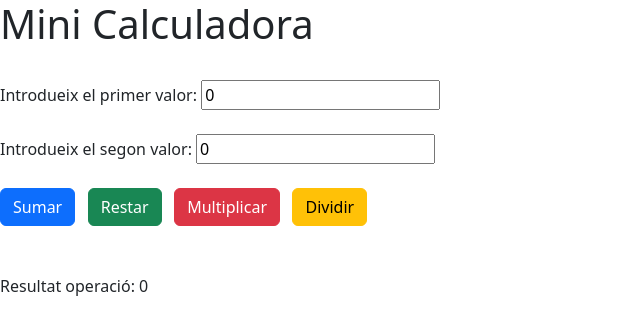
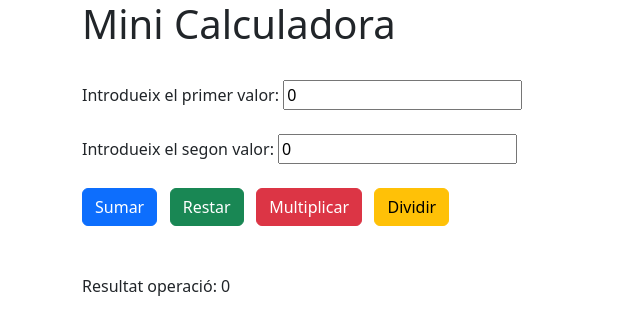
Before and after one commit to jaumevc/angular-pindoles, an Angular app in the folder mini-calculadora-app/: page / in a window 1280 px wide. Shown: the top 334 px of the page, without its empty margins (0-640 px from the left). Built offline with nearby package versions, Linux system fonts and the light colour scheme.

Commit message:
video 13 instalar bootstrap a partir min 9

```diff
--- a/mini-calculadora-app/angular.json
+++ b/mini-calculadora-app/angular.json
@@ -35,10 +35,10 @@
               "src/assets"
             ],
             "styles": [
-              "node_modules/bootstrap/dist/css/bootstrap.min.css",
-              "src/styles.css"
+              "src/styles.css",
+              "node_modules/bootstrap/dist/css/bootstrap.min.css"
             ],
-            "scripts": []
+            "scripts": ["node_modules/bootstrap/dist/js/bootstrap.min.js"]
           },
           "configurations": {
             "production": {
--- a/mini-calculadora-app/src/app/app.component.html
+++ b/mini-calculadora-app/src/app/app.component.html
@@ -1,12 +1,15 @@
+<div class="container">
 <h1>{{title}}</h1>
 <br/>
 
 <form>
 <!--Si es fa un formulari es necessari el name perque funcionin les accions dels btons-->
-Introdueix el primer valor:&nbsp;<input type="text" [(ngModel)]="num1" name="oper1" >
+<!-- Introdueix el primer valor:&nbsp;<input type="text" [(ngModel)]="num1" name="oper1" > -->
+Introdueix el primer valor:&nbsp;<input type="number" [(ngModel)]="num1" name="oper1" >
 <br/>
 <br/>
-Introdueix el segon valor:&nbsp;<input type="text" [(ngModel)]="num2" name="oper2">
+<!-- Introdueix el segon valor:&nbsp;<input type="text" [(ngModel)]="num2" name="oper2"> -->
+Introdueix el segon valor:&nbsp;<input type="number" [(ngModel)]="num2" name="oper2">
 <br/>
 <br/>
 <input type="submit" class="btn btn-primary" value="Sumar" (click)="sumar()">&nbsp;&nbsp;
@@ -19,3 +22,4 @@ Introdueix el segon valor:&nbsp;<input type="text" [(ngModel)]="num2" name="oper
 <br/>
 <br/>
 <p>Resultat operació: {{result}}</p>
+</div>
--- a/mini-calculadora-app/src/app/app.component.ts
+++ b/mini-calculadora-app/src/app/app.component.ts
@@ -9,21 +9,28 @@ export class AppComponent {
   title = 'Mini Calculadora';
   num1:number=0;
   num2:number=0;
-  result:number=0;
+  //  num1:string= "0";
+  //  num2:string= "0";
+   result:number=0;
 
   sumar():void{
-    this.result = Number(this.num1) + Number(this.num2);
+    // this.result = Number(this.num1) + Number(this.num2);
+    // this.result = parseInt(this.num1) + parseInt(this.num2);
+    this.result = this.num1 + this.num2;
   }
 
   restar():void{
     this.result = this.num1-this.num2;
+    //  this.result = parseInt(this.num1)-parseInt(this.num2);
   }
 
   multiplicar():void{
     this.result = this.num1*this.num2;
+    // this.result = parseInt(this.num1)*parseInt(this.num2);
   }
 
   dividir():void{
     this.result = this.num1/this.num2;
+    // this.result = Number(this.num1)/Number(this.num2);
   }
 }
```
